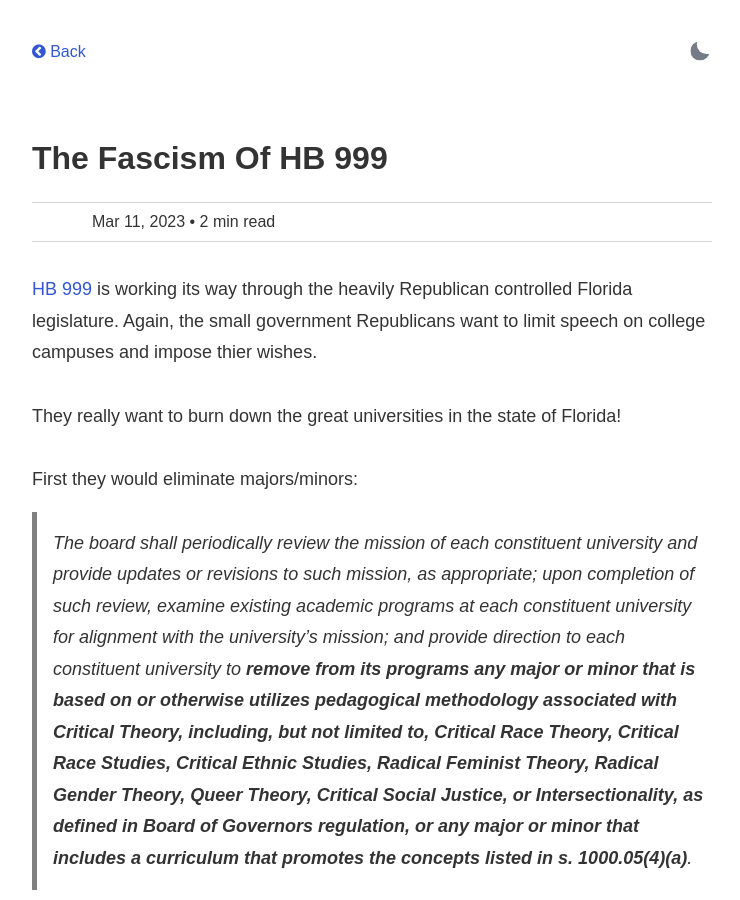
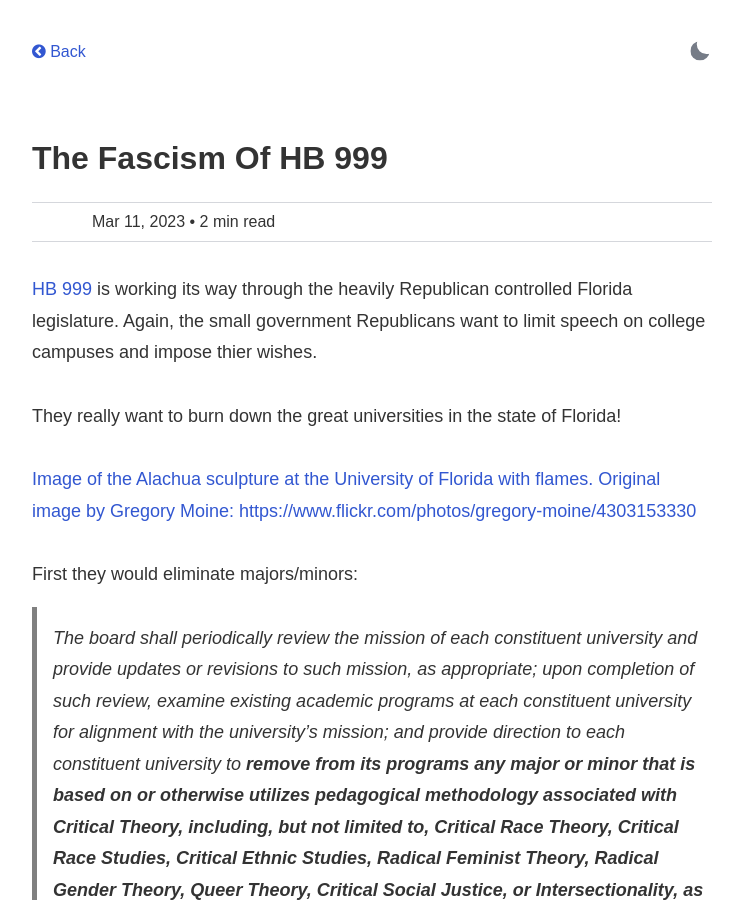
Before and after one commit to mgitz/f-d, a Jekyll site: the page built from _posts/2023-03-11-Fascism_taking_down_universities.md, in a window 1280 px wide and 900 px high. Shown: the whole window, without its empty margins (268-1008 px from the left). Built offline with Jekyll 4.4.1, drawn with Linux system fonts in a browser that asks for light colours; some web fonts are replaced; comment, search, counter and statistics services are not loaded.

```diff
--- a/_posts/2023-03-11-Fascism_taking_down_universities.md
+++ b/_posts/2023-03-11-Fascism_taking_down_universities.md
@@ -11,6 +11,8 @@
 [HB 999](https://www.myfloridahouse.gov/Sections/Documents/loaddoc.aspx?PublicationType=Committees&CommitteeId=3247&Session=2023&DocumentType=Proposed%20Committee%20Substitutes%20(PCSs)&FileName=PCS%20for%20HB%20999.pdf) is working its way through the heavily Republican controlled Florida legislature. Again, the small government Republicans want to limit speech on college campuses and impose thier wishes.
 
 They really want to burn down the great universities in the state of Florida!
+
+[Image of the Alachua sculpture at the University of Florida with flames. Original image by Gregory Moine: https://www.flickr.com/photos/gregory-moine/4303153330](/img/Burning_down_universities.jpg)
 
 First they would eliminate majors/minors:
 
```
